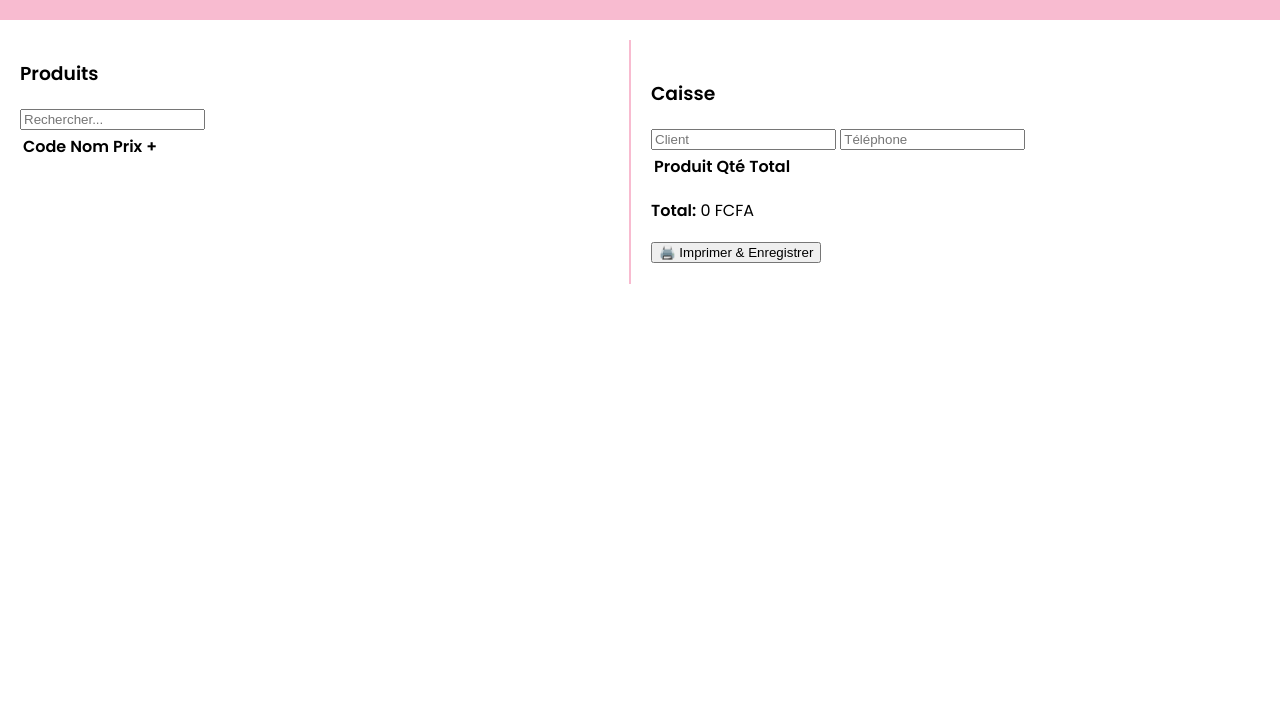
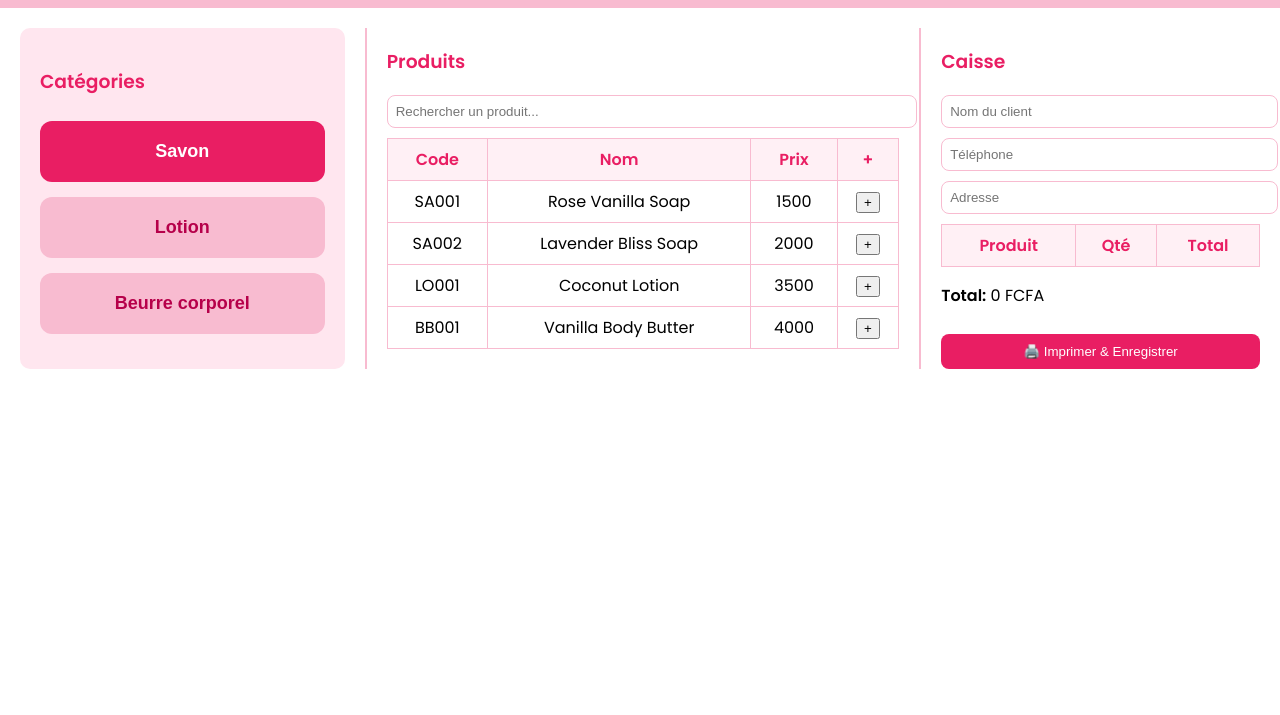
Before and after one commit to eclatdecocoofficialci-jpg/Eclatpos, a plain HTML site: page index.html in a window 1280 px wide. Shown: the part 85-800 px from the top of the page. Drawn offline with Linux system fonts and the light colour scheme.

Commit message:
Update index.html

```diff
--- a/index.html
+++ b/index.html
@@ -6,51 +6,16 @@
   <title>Éclat de Coco POS</title>
 
   <!-- 🌸 Fonts -->
-  <link href="https://fonts.googleapis.com/css2?family=Poppins:wght@400;500;600&family=Great+Vibes&display=swap" rel="stylesheet">
-
-  <!-- 🌸 App Manifest for Offline Install -->
-  <link rel="manifest" href="manifest.json">
+  <link href="https://fonts.googleapis.com/css2?family=Poppins:wght@400;500;600&display=swap" rel="stylesheet">
 
   <style>
     body {
       margin: 0;
       font-family: 'Poppins', sans-serif;
-      background: white;
-      overflow: hidden;
+      background: #fff;
     }
 
-    /* 🌸 WELCOME SCREEN */
-    #welcomeScreen {
-      position: fixed;
-      inset: 0;
-      background: white;
-      display: flex;
-      justify-content: center;
-      align-items: center;
-      flex-direction: column;
-      z-index: 9999;
-      transition: opacity 0.6s ease;
-    }
-
-    #welcomeText {
-      font-family: 'Great Vibes', cursive;
-      font-size: 60px;
-      color: #e91e63;
-      text-align: center;
-      opacity: 0;
-      transition: opacity 0.5s ease;
-      letter-spacing: 2px;
-    }
-
-    .fade-in {
-      opacity: 1 !important;
-    }
-
-    /* 🌸 POS PAGE (hidden initially) */
-    #posApp {
-      display: none;
-    }
-
+    /* 🌸 Navbar */
     nav {
       display: flex;
       justify-content: space-between;
@@ -62,6 +27,7 @@
     nav .logo {
       font-weight: 600;
       color: #fff;
+      font-size: 20px;
     }
 
     .nav-buttons a {
@@ -75,26 +41,124 @@
       text-decoration: underline;
     }
 
-    /* Basic POS layout placeholders (you already have full pages) */
+    /* 🌸 POS Layout */
     #pos {
       display: flex;
+      justify-content: space-between;
+      padding: 20px;
       gap: 20px;
+    }
+
+    /* Left: Categories */
+    .categories {
+      width: 25%;
+      background: #ffe6ef;
+      border-radius: 10px;
       padding: 20px;
+      display: flex;
+      flex-direction: column;
+      gap: 15px;
     }
-    .left-section { flex: 1; background: #fff; }
-    .cashier { flex: 1; background: #fff; border-left: 2px solid #f8bbd0; padding: 20px;}
+
+    .categories h3 {
+      color: #e91e63;
+      margin-bottom: 10px;
+    }
+
+    .category-btn {
+      background-color: #f8bbd0;
+      border: none;
+      border-radius: 12px;
+      padding: 20px;
+      font-size: 18px;
+      font-weight: 600;
+      cursor: pointer;
+      color: #b6004a;
+      transition: 0.3s;
+    }
+
+    .category-btn.active {
+      background-color: #e91e63;
+      color: #fff;
+    }
+
+    .category-btn:hover {
+      background-color: #ec407a;
+      color: white;
+    }
+
+    /* Middle: Products */
+    .products {
+      width: 45%;
+      border-left: 2px solid #f8bbd0;
+      border-right: 2px solid #f8bbd0;
+      padding: 0 20px;
+    }
+
+    .products h3 {
+      color: #e91e63;
+    }
+
+    .products input {
+      width: 100%;
+      padding: 8px;
+      margin-bottom: 10px;
+      border-radius: 8px;
+      border: 1px solid #f8bbd0;
+    }
+
+    table {
+      width: 100%;
+      border-collapse: collapse;
+    }
+
+    th, td {
+      border: 1px solid #f8bbd0;
+      padding: 8px;
+      text-align: center;
+    }
+
+    th {
+      background-color: #fff0f5;
+      color: #e91e63;
+    }
+
+    /* Right: Cashier */
+    .cashier {
+      width: 28%;
+    }
+
+    .cashier h3 {
+      color: #e91e63;
+    }
+
+    .cashier input {
+      width: 100%;
+      padding: 8px;
+      margin-bottom: 10px;
+      border: 1px solid #f8bbd0;
+      border-radius: 8px;
+    }
+
+    .cashier button {
+      width: 100%;
+      background-color: #e91e63;
+      color: white;
+      border: none;
+      border-radius: 8px;
+      padding: 10px;
+      cursor: pointer;
+      margin-top: 10px;
+    }
+
+    .cashier button:hover {
+      background-color: #d81b60;
+    }
   </style>
 </head>
 
 <body>
-
-  <!-- 🌸 WELCOME SCREEN (no login) -->
-  <div id="welcomeScreen">
-    <div id="welcomeText"></div>
-  </div>
-
-  <!-- 🌸 POS APP -->
-  <div id="posApp">
+  <!-- 🌸 Navigation -->
   <nav>
     <h2 class="logo">Éclat de Coco POS</h2>
     <div class="nav-buttons">
@@ -108,68 +172,69 @@
     </div>
   </nav>
 
+  <!-- 🌸 POS Section -->
   <section id="pos">
-      <div class="left-section">
+    <!-- Categories -->
+    <div class="categories">
+      <h3>Catégories</h3>
+      <button class="category-btn active" onclick="filterCategory('Savon')">Savon</button>
+      <button class="category-btn" onclick="filterCategory('Lotion')">Lotion</button>
+      <button class="category-btn" onclick="filterCategory('Beurre corporel')">Beurre corporel</button>
+    </div>
+
+    <!-- Products -->
+    <div class="products">
       <h3>Produits</h3>
-        <input type="text" id="search" placeholder="Rechercher..." oninput="searchProduct()">
+      <input type="text" id="search" placeholder="Rechercher un produit..." oninput="searchProduct()">
       <table>
         <thead>
-            <tr><th>Code</th><th>Nom</th><th>Prix</th><th>+</th></tr>
+          <tr>
+            <th>Code</th>
+            <th>Nom</th>
+            <th>Prix</th>
+            <th>+</th>
+          </tr>
         </thead>
         <tbody id="productList"></tbody>
       </table>
     </div>
 
+    <!-- Cashier -->
     <div class="cashier">
       <h3>Caisse</h3>
-        <input type="text" id="clientName" placeholder="Client">
+      <input type="text" id="clientName" placeholder="Nom du client">
       <input type="text" id="clientPhone" placeholder="Téléphone">
+      <input type="text" id="clientAddress" placeholder="Adresse">
+
       <table>
-          <thead><tr><th>Produit</th><th>Qté</th><th>Total</th></tr></thead>
+        <thead>
+          <tr><th>Produit</th><th>Qté</th><th>Total</th></tr>
+        </thead>
         <tbody id="cart"></tbody>
       </table>
+
       <p><strong>Total:</strong> <span id="total">0</span> FCFA</p>
       <button onclick="saveAndPrint()">🖨️ Imprimer & Enregistrer</button>
     </div>
   </section>
-  </div>
 
   <script>
-    // 🌸 Word-by-word fade animation (then auto-show POS)
-    const text = ["Bienvenue", "à", "Éclat", "de", "Coco", "Official"];
-    const welcomeText = document.getElementById("welcomeText");
-    let index = 0;
+    // ===== Products =====
+    const sampleProducts = [
+      { code: "SA001", productName: "Rose Vanilla Soap", price: 1500, category: "Savon" },
+      { code: "SA002", productName: "Lavender Bliss Soap", price: 2000, category: "Savon" },
+      { code: "LO001", productName: "Coconut Lotion", price: 3500, category: "Lotion" },
+      { code: "BB001", productName: "Vanilla Body Butter", price: 4000, category: "Beurre corporel" },
+    ];
 
-    function showWords() {
-      if (index < text.length) {
-        welcomeText.textContent += (index > 0 ? " " : "") + text[index];
-        welcomeText.classList.add("fade-in");
-        index++;
-        setTimeout(showWords, 500); // 0.5s per word
-      } else {
-        // After all words are shown -> fade welcome and show POS
-        setTimeout(() => {
-          const welcome = document.getElementById("welcomeScreen");
-          welcome.style.opacity = "0";
-          setTimeout(() => {
-            welcome.style.display = "none";
-            document.getElementById("posApp").style.display = "block";
-            // optional: load product data once POS is visible
-            loadProductsFromInventory();
-          }, 600);
-        }, 600);
-      }
-    }
-    window.onload = showWords;
+    localStorage.setItem("inventory", JSON.stringify(sampleProducts));
 
-    // ===== Load products from localStorage (keeps behavior from before) =====
-    function loadProductsFromInventory() {
-      const inventory = JSON.parse(localStorage.getItem('inventory')) || [];
-      const productList = document.getElementById('productList');
-      productList.innerHTML = '';
-
+    function loadProducts() {
+      const inventory = JSON.parse(localStorage.getItem("inventory")) || [];
+      const productList = document.getElementById("productList");
+      productList.innerHTML = "";
       inventory.forEach(item => {
-        const row = document.createElement('tr');
+        const row = document.createElement("tr");
         row.dataset.category = item.category;
         row.innerHTML = `
           <td>${item.code}</td>
@@ -181,66 +246,69 @@
       });
     }
 
-    // ===== Search =====
+    function filterCategory(category) {
+      document.querySelectorAll(".category-btn").forEach(btn => btn.classList.remove("active"));
+      event.target.classList.add("active");
+      document.querySelectorAll("#productList tr").forEach(row => {
+        row.style.display = row.dataset.category === category ? "" : "none";
+      });
+    }
+
     function searchProduct() {
-      const searchValue = document.getElementById('search').value.toLowerCase();
-      document.querySelectorAll('#productList tr').forEach(row => {
-        row.style.display = row.innerText.toLowerCase().includes(searchValue) ? '' : 'none';
+      const searchValue = document.getElementById("search").value.toLowerCase();
+      document.querySelectorAll("#productList tr").forEach(row => {
+        row.style.display = row.innerText.toLowerCase().includes(searchValue) ? "" : "none";
       });
     }
 
     // ===== Cart =====
     let subtotal = 0;
     function addToCart(name, price) {
-      const cart = document.getElementById('cart');
-      const row = document.createElement('tr');
+      const cart = document.getElementById("cart");
+      const row = document.createElement("tr");
       row.innerHTML = `<td>${name}</td><td>1</td><td>${price}</td>`;
       cart.appendChild(row);
       subtotal += price;
-      document.getElementById('total').textContent = subtotal;
+      document.getElementById("total").textContent = subtotal;
     }
 
-    // ===== Save + Print (saves to localStorage.sales) =====
     function saveAndPrint() {
-      const clientName = document.getElementById('clientName').value || "Client anonyme";
-      const clientPhone = document.getElementById('clientPhone').value || "-";
-      const total = parseFloat(document.getElementById('total').textContent) || 0;
-      const cartItems = Array.from(document.querySelectorAll('#cart tr')).map(tr => {
-        const tds = tr.querySelectorAll('td');
+      const clientName = document.getElementById("clientName").value || "Client anonyme";
+      const clientPhone = document.getElementById("clientPhone").value || "-";
+      const total = parseFloat(document.getElementById("total").textContent);
+      const cartItems = Array.from(document.querySelectorAll("#cart tr")).map(tr => {
+        const tds = tr.querySelectorAll("td");
         return { product: tds[0].innerText, qty: parseInt(tds[1].innerText), total: parseFloat(tds[2].innerText) };
       });
 
-      const sales = JSON.parse(localStorage.getItem('sales')) || [];
-      sales.push({
+      const sales = JSON.parse(localStorage.getItem("sales")) || [];
+      const saleData = {
         id: Date.now(),
         date: new Date().toLocaleString(),
         client: clientName,
         phone: clientPhone,
         items: cartItems,
         total: total
-      });
-      localStorage.setItem('sales', JSON.stringify(sales));
+      };
 
+      sales.push(saleData);
+      localStorage.setItem("sales", JSON.stringify(sales));
       alert("✅ Vente enregistrée !");
       window.print();
-
-      // Reset
-      document.getElementById('cart').innerHTML = '';
-      document.getElementById('total').textContent = '0';
-      subtotal = 0;
     }
 
-    // ===== Service Worker Registration for Offline Mode =====
-    if ('serviceWorker' in navigator) {
-      navigator.serviceWorker.register('service-worker.js')
-        .then(() => console.log('✅ Service Worker registered'))
-        .catch(err => console.error('⚠️ Service Worker failed:', err));
+    window.onload = loadProducts;
+
+    // ===== Offline Support =====
+    if ("serviceWorker" in navigator) {
+      navigator.serviceWorker.register("service-worker.js");
     }
   </script>
 
-  <!-- 🌸 App Icon -->
+  <!-- 🌸 App Icon & PWA -->
   <link rel="icon" type="image/png" href="icon.png">
   <link rel="apple-touch-icon" href="icon.png">
+  <meta name="theme-color" content="#f8bbd0">
   <meta name="apple-mobile-web-app-capable" content="yes">
   <meta name="apple-mobile-web-app-status-bar-style" content="default">
   <meta name="apple-mobile-web-app-title" content="Éclat de Coco POS">
```
Lines whose indentation alone changed are shown as unchanged.
